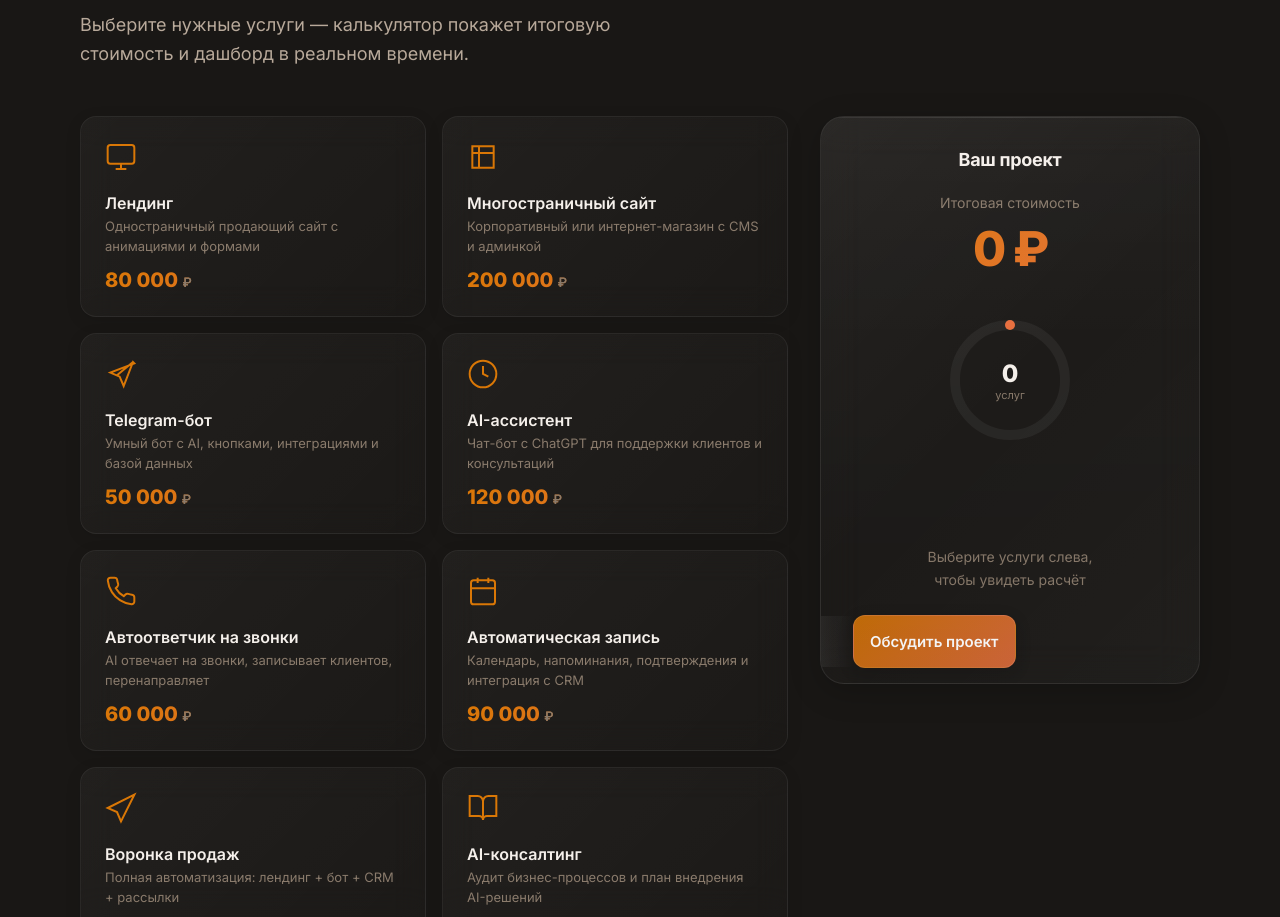
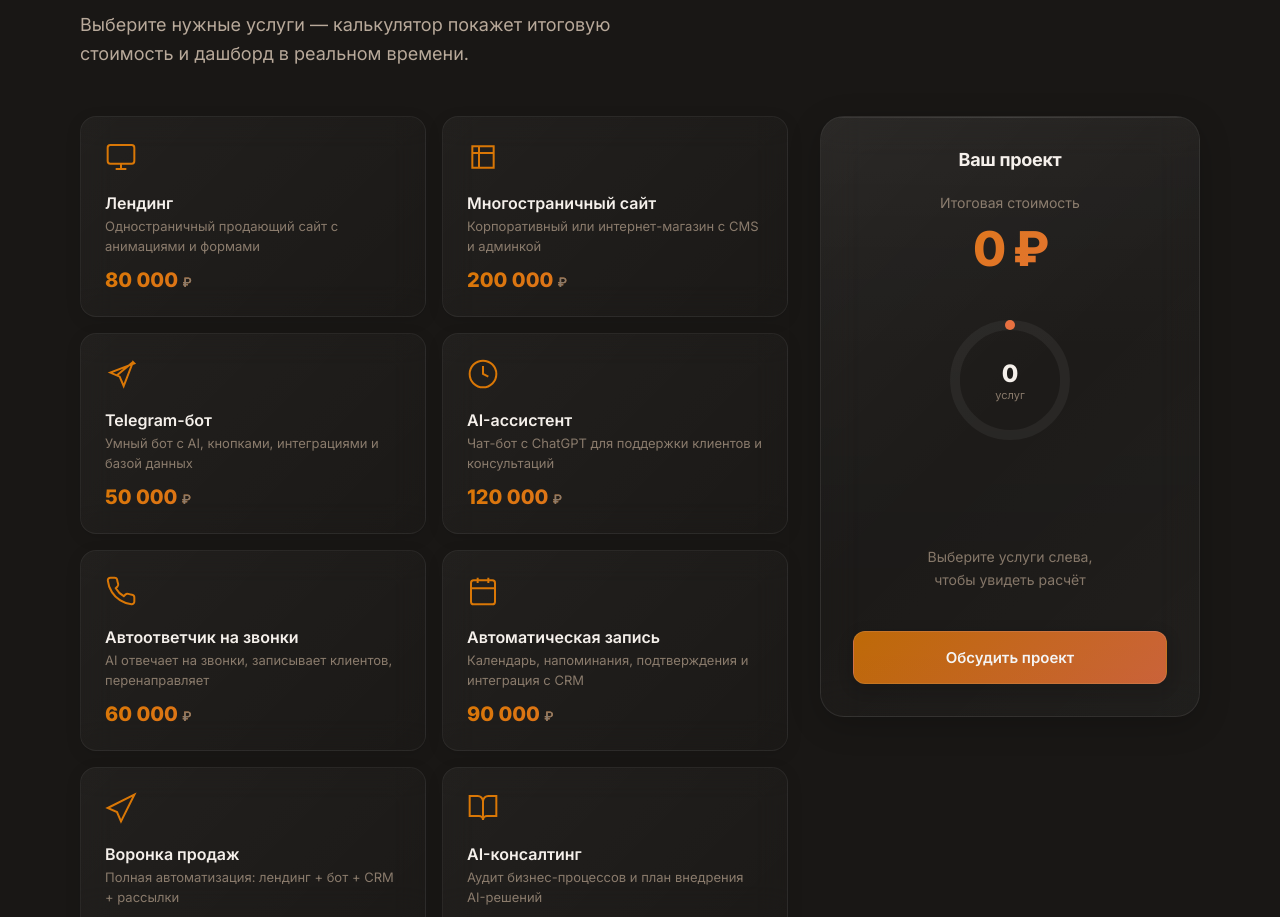
Before and after one commit to AlexTander28/portfolio-site, a plain HTML site: page index.html in a window 1280 px wide. Shown: the part 2305-3222 px from the top of the page. Drawn offline with Linux system fonts and the light colour scheme; animation ran at ten frames a second.

Commit message:
fix: center CTA button vertically in dashboard panel using flex + margin-top:auto

```diff
--- a/index.html
+++ b/index.html
@@ -203,7 +203,7 @@
         .service-price span { font-size:13px; font-weight:500; -webkit-text-fill-color:var(--text-tertiary); }
 
         /* DASHBOARD PANEL */
-        .dashboard-panel { position:sticky; top:100px; padding:32px; border-radius:var(--radius-lg); background:linear-gradient(135deg,rgba(255,255,255,0.05),rgba(255,255,255,0.02),rgba(255,255,255,0.04)); border:1px solid rgba(255,255,255,0.08); backdrop-filter:blur(20px) saturate(1.2); box-shadow:0 8px 32px rgba(0,0,0,0.2); }
+        .dashboard-panel { position:sticky; top:100px; padding:32px; border-radius:var(--radius-lg); background:linear-gradient(135deg,rgba(255,255,255,0.05),rgba(255,255,255,0.02),rgba(255,255,255,0.04)); border:1px solid rgba(255,255,255,0.08); backdrop-filter:blur(20px) saturate(1.2); box-shadow:0 8px 32px rgba(0,0,0,0.2); display:flex; flex-direction:column; }
         .dashboard-panel::before { content:''; position:absolute; top:0; left:-50%; width:200%; height:1px; background:linear-gradient(90deg,transparent,rgba(255,255,255,0.12),transparent); pointer-events:none; }
         .dashboard-title { font-size:18px; font-weight:700; margin-bottom:24px; letter-spacing:-0.3px; text-align:center; }
         .dashboard-total { text-align:center; margin-bottom:32px; }
@@ -233,7 +233,7 @@
         .dash-selected-price { font-weight:600; color:var(--accent); }
         .dashboard-empty { text-align:center; color:var(--text-tertiary); font-size:14px; padding:40px 0; line-height:1.6; }
 
-        .dashboard-cta { width:100%; padding:16px; border-radius:var(--radius-sm); background:linear-gradient(135deg,rgba(217,119,6,0.9),rgba(232,112,64,0.9)); color:#fff; font-size:15px; font-weight:600; border:1px solid rgba(255,255,255,0.1); cursor:pointer; transition:all 0.35s cubic-bezier(0.23,1,0.32,1); box-shadow:0 4px 16px rgba(0,0,0,0.15); position:relative; overflow:hidden; text-decoration:none; text-align:center; }
+        .dashboard-cta { width:100%; padding:16px; border-radius:var(--radius-sm); background:linear-gradient(135deg,rgba(217,119,6,0.9),rgba(232,112,64,0.9)); color:#fff; font-size:15px; font-weight:600; border:1px solid rgba(255,255,255,0.1); cursor:pointer; transition:all 0.35s cubic-bezier(0.23,1,0.32,1); box-shadow:0 4px 16px rgba(0,0,0,0.15); position:relative; overflow:hidden; text-decoration:none; text-align:center; margin-top:auto; }
         .dashboard-cta::before { content:''; position:absolute; top:0; left:-100%; width:100%; height:100%; background:linear-gradient(90deg,transparent,rgba(255,255,255,0.15),transparent); transition:left 0.5s; }
         .dashboard-cta:hover::before { left:100%; }
         .dashboard-cta:hover { transform:translateY(-2px); box-shadow:0 0 60px rgba(217,119,6,0.25),0 8px 32px rgba(217,119,6,0.15); }
```
